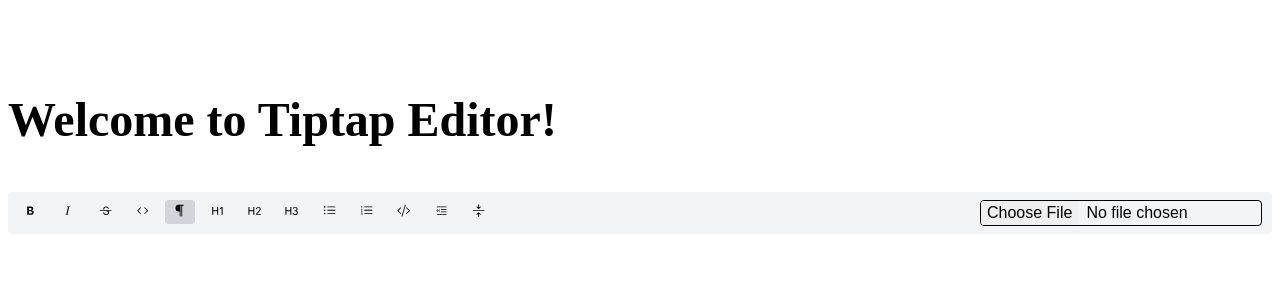
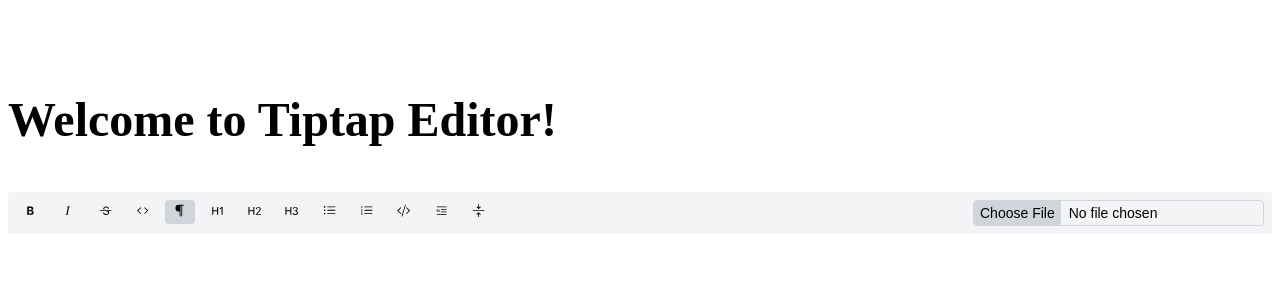
Before and after one commit to danjsillva/learning-tiptap-editor, a Next.js app: page / in a window 1280 px wide. Shown: the top 300 px of the page. Built offline with nearby package versions, Linux system fonts and the light colour scheme.

Commit message:
fix: fixed file uploader layout

```diff
--- a/src/components/FileUploader.tsx
+++ b/src/components/FileUploader.tsx
@@ -39,9 +39,9 @@
 
   return (
     <div className="flex justify-center">
-      <div className="w-64 m-1 mr-8">
+      <div className="m-1">
         <input
-          className="relative w-full rounded border border-solid px-3 text-base file:-mx-3 file:-my-[0.32rem] file:overflow-hidden file:rounded-none file:border-0 file:border-solid file:border-inherit file:py-[0.32rem] file:[margin-inline-end:0.5rem] focus:text-neutral-700 dark:border-neutral-600 dark:file:bg-neutral-700 dark:file:text-neutral-100 cursor-pointer file:cursor-pointer"
+          className="text-sm file:bg-gray-300 rounded border border-solid border-gray-300 file:border-0 px-3 py-0.5 file:py-[0.32rem] file:-mx-3 file:-my-[0.32rem] file:[margin-inline-end:0.5rem] cursor-pointer file:cursor-pointer"
           type="file"
           onChange={handleFileInput}
         />
```
